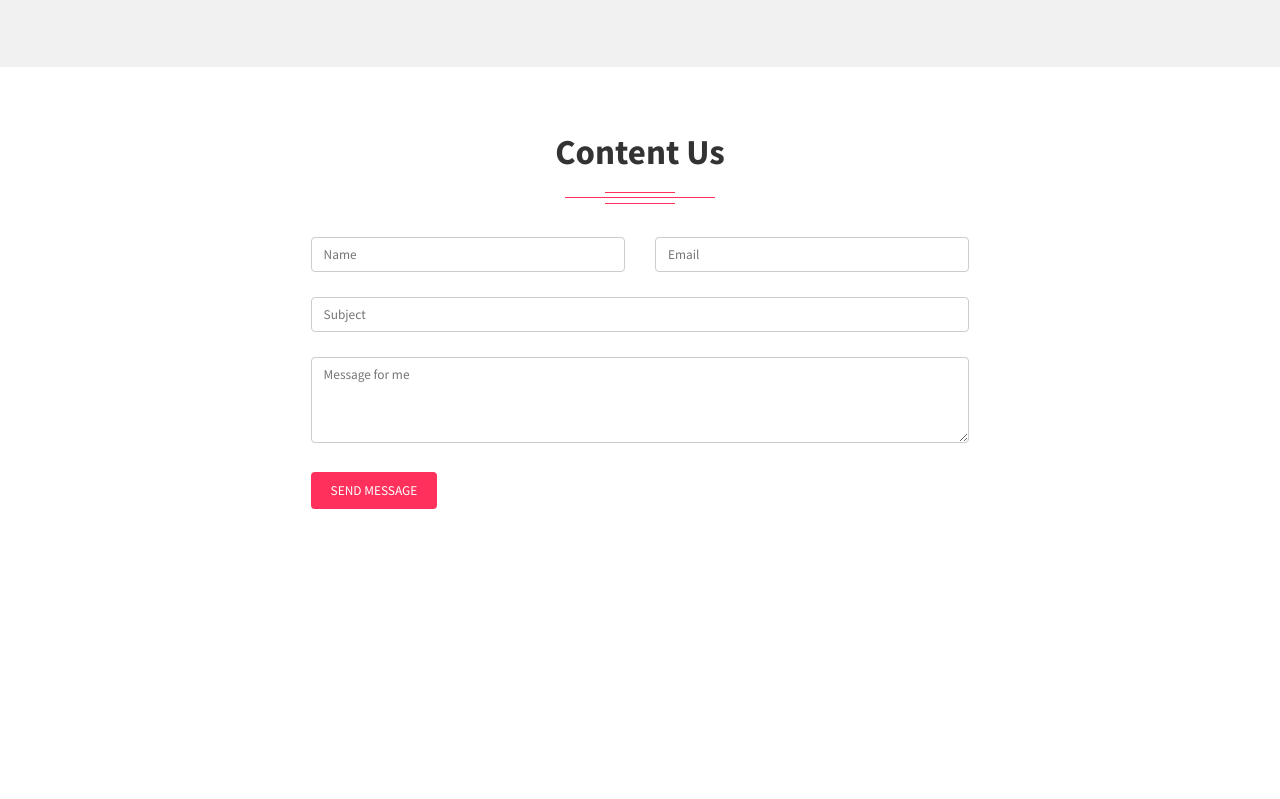
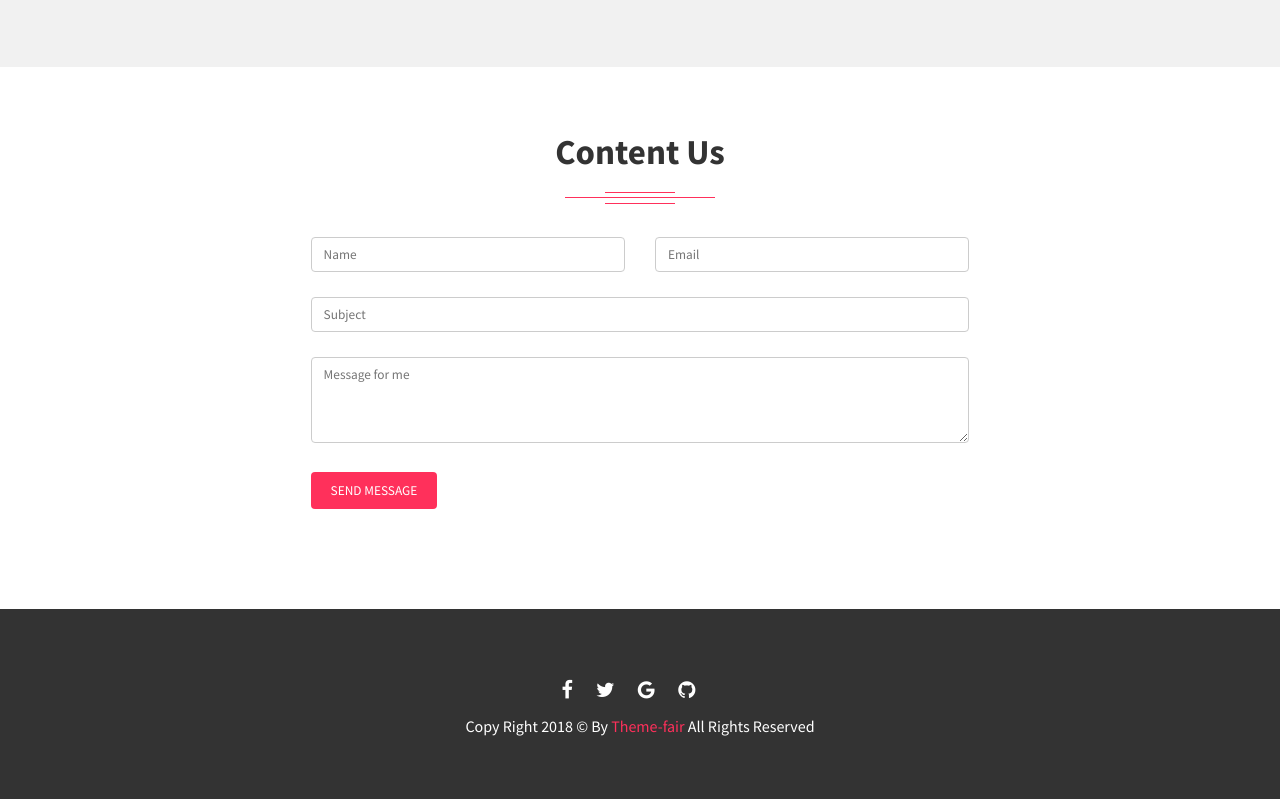
Before and after one commit to MahmoudAlkenzyy/Fokir, a plain HTML site: page index.html in a window 1280 px wide. Shown: the part 4026-4825 px from the top of the page. Before the commit the page ends 4635 px from the top, so only its background shows below. Drawn offline with nearby package versions, Linux system fonts and the light colour scheme.

Commit message:
#Footer Section

```diff
--- a/index.html
+++ b/index.html
@@ -488,6 +488,45 @@
             </div>
         </div>
         <!---------------------End Content us Section---------------->
+        <!---------------------Start Footer Section---------------->
+        <div id="footer">
+            <div class="container">
+                <div class="fotter-content">
+                    <div class="social-icons">
+                        <ul>
+                            <li>
+                                <a
+                                    href="https://www.facebook.com/profile.php?id=100009653321158"
+                                >
+                                    <i class="fa fa-brands fa-facebook-f"></i>
+                                </a>
+                            </li>
+                            <li>
+                                <a href="https://twitter.com/">
+                                    <i class="fa fa-twitter"></i>
+                                </a>
+                            </li>
+                            <li>
+                                <a href="#">
+                                    <i class="fa fa-google"></i>
+                                </a>
+                            </li>
+                            <li>
+                                <a href="https://github.com/MahmoudAlkenzyy">
+                                    <i class="fa fa-github"></i>
+                                </a>
+                            </li>
+                            <li></li>
+                        </ul>
+                    </div>
+                    <p>
+                        Copy Right 2018 © By <span>Theme-fair</span> All Rights
+                        Reserved
+                    </p>
+                </div>
+            </div>
+        </div>
+        <!---------------------End Footer Section---------------->
 
         <script src="https://unpkg.com/typeit@8.7.1/dist/index.umd.js"></script>
         <script>
--- a/style.css
+++ b/style.css
@@ -928,3 +928,35 @@ h1 {
         width: 100%;
     }
 }
+
+/*footer*/
+#footer {
+    padding: 40px 0;
+    background-color: #333333;
+    color: #ffffff;
+}
+.fotter-content {
+    display: flex;
+    line-height: 25px;
+    flex-direction: column;
+    position: relative;
+    align-items: center;
+}
+.fotter-content .social-icons {
+    position: static;
+    display: flex;
+    width: 100%;
+    justify-content: center;
+
+    top: 0;
+    left: 0;
+    transform: translate(0, 0);
+    width: 100%;
+    text-align: center;
+}
+.fotter-content .social-icons li {
+    padding: 10px;
+}
+.fotter-content p span {
+    color: #ff305b;
+}
```
